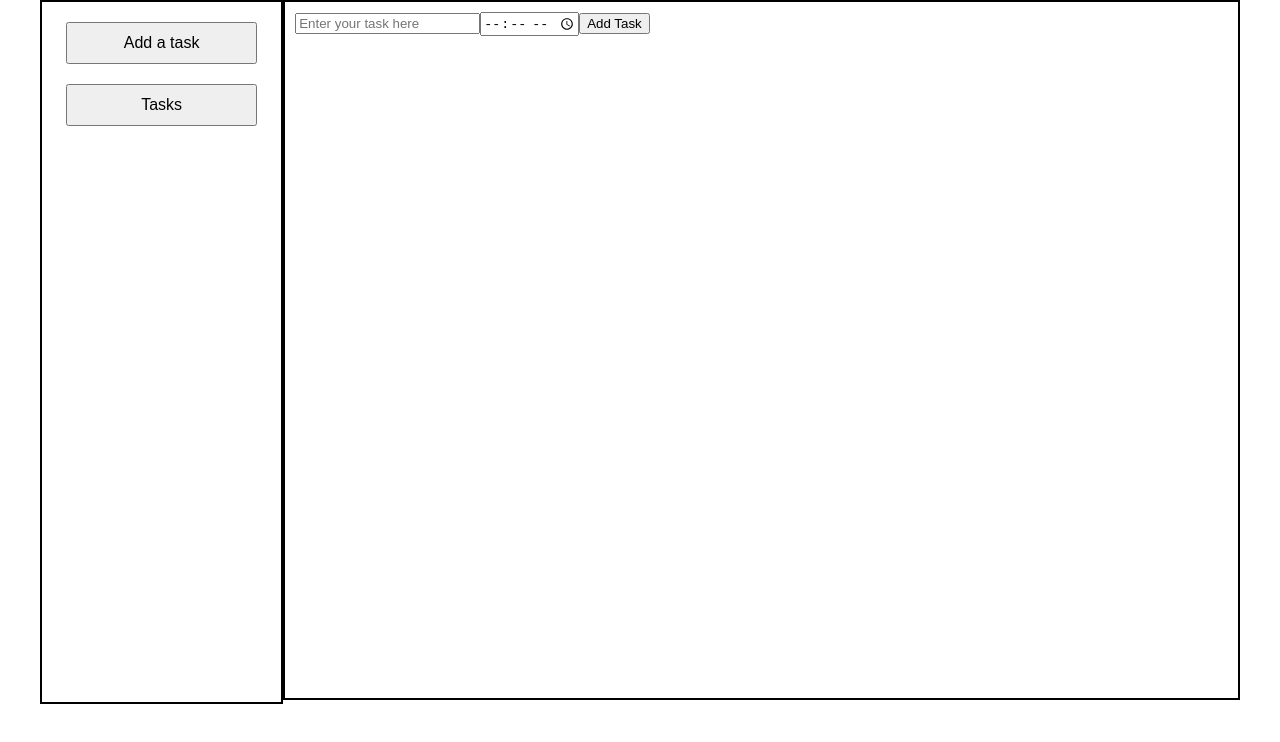
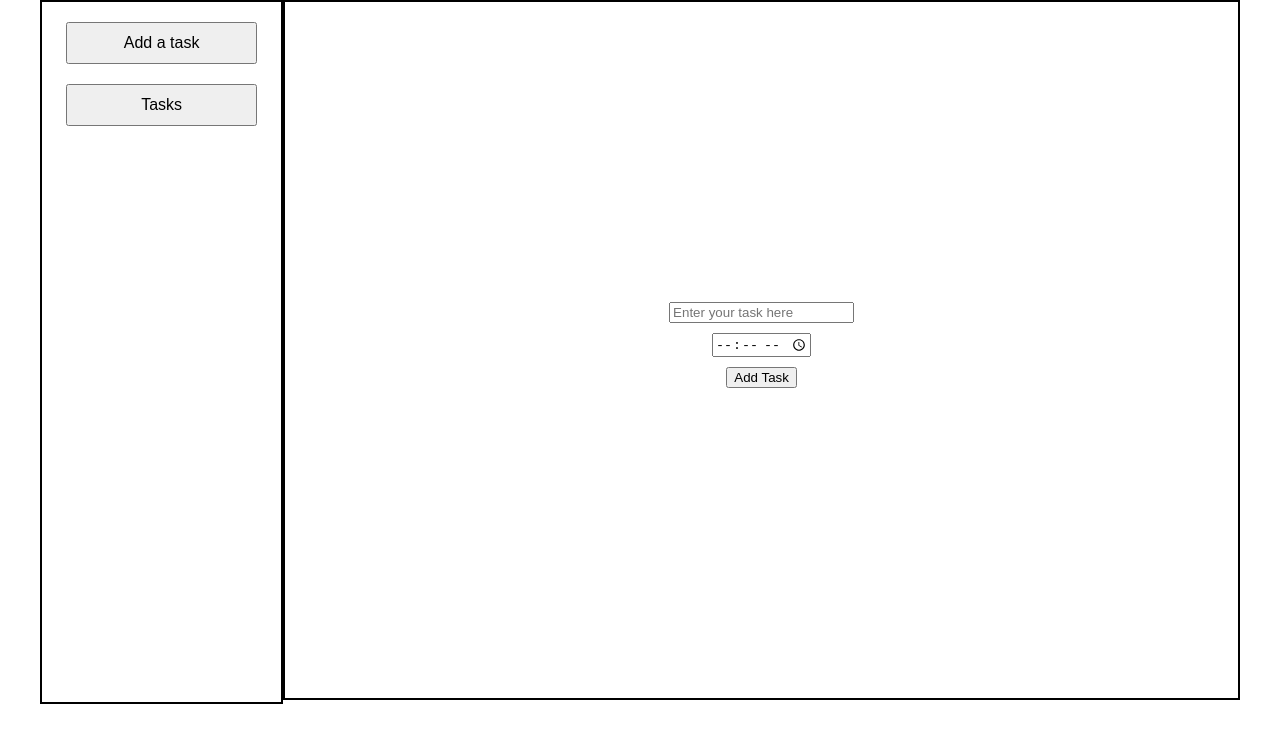
Before and after one commit to fierysleo/Todo-List, a website built with webpack: page src/template.html in a window 1280 px wide. Both pictures are taken after a click on the button "Add a task". Built offline with nearby package versions, Linux system fonts and the light colour scheme.

Commit message:
updated styles.css

```diff
--- a/src/styles.css
+++ b/src/styles.css
@@ -38,3 +38,14 @@ body{
     border: 2px solid black;
     height: 100%;
 }
+
+.taskContainer #formContainer{
+    display: flex;
+    align-items: center;
+    flex-direction: column;
+    gap: 10px;
+    height: 100%;
+    overflow-y: auto;
+    justify-content: center;
+    font-size: 20px;
+}
```
